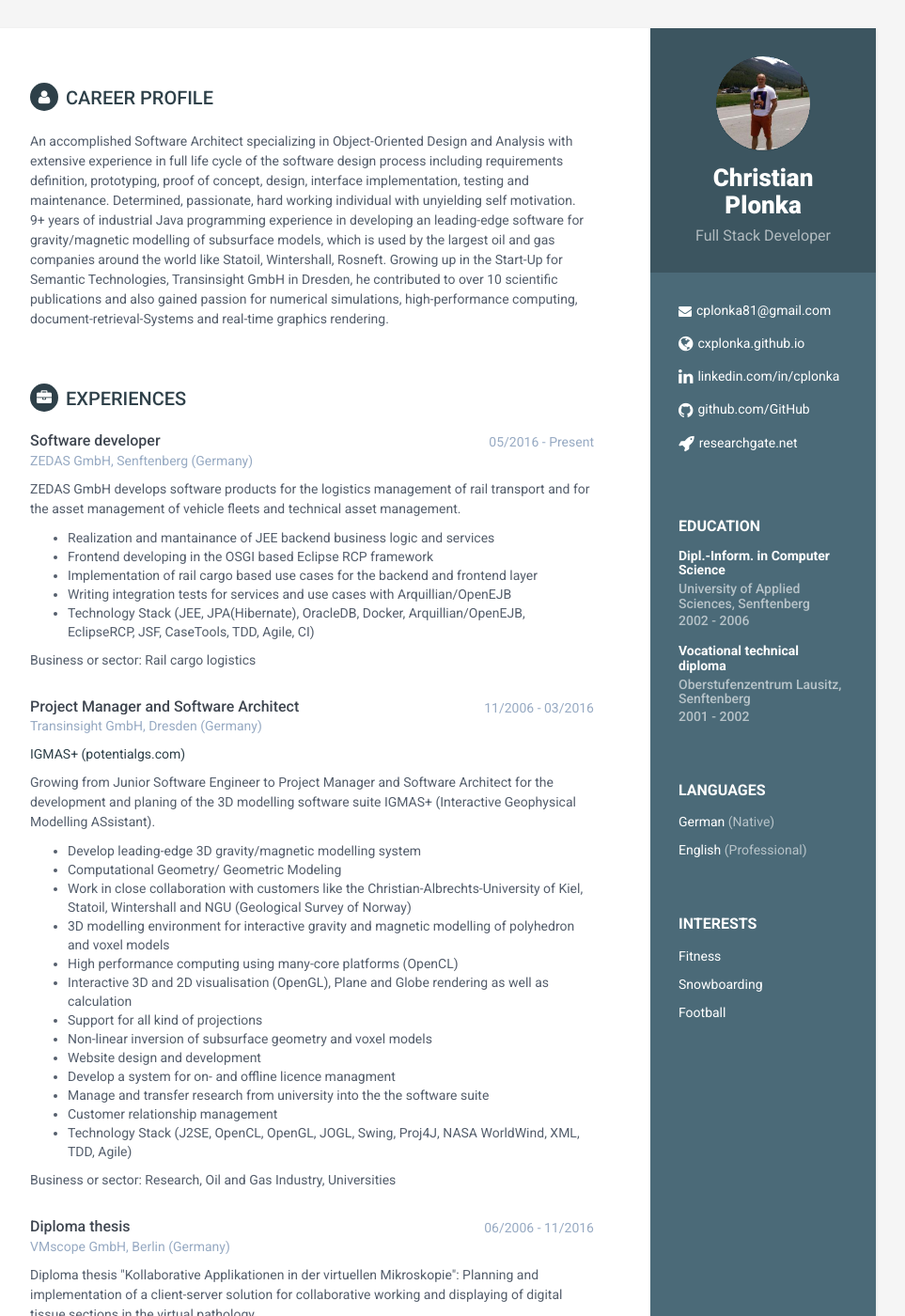
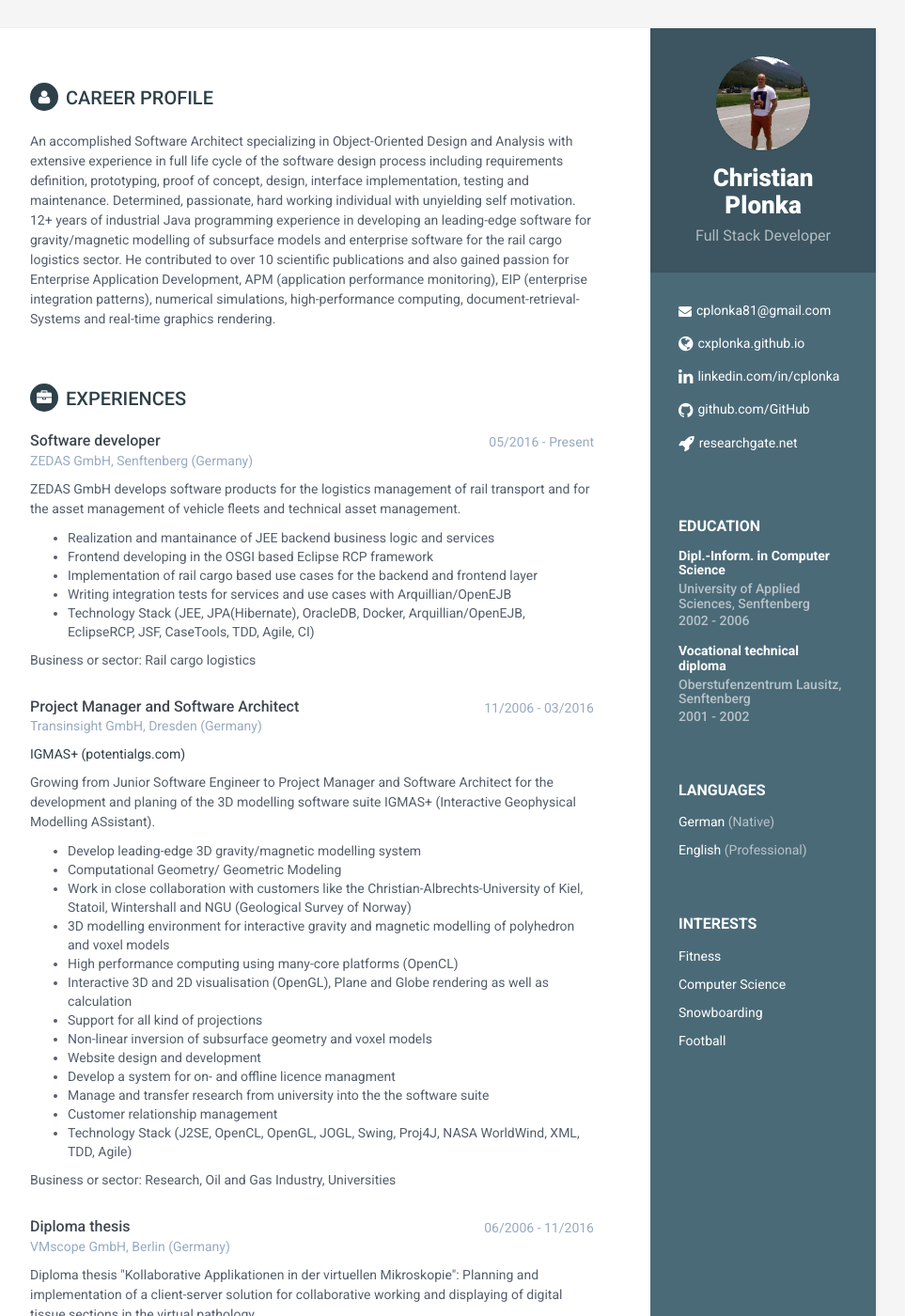
Before and after one commit to cxplonka/cxplonka.github.io, a Jekyll site: the page built from index.html, in a window 1280 px wide and 1400 px high. Shown: the whole window at 94% size, without its empty margins (188-1151 px from the left). Built offline with Jekyll 4.4.1, drawn with Linux system fonts in a browser that asks for light colours; some of the changed text lies outside the part shown.

Commit message:
Update CV

```diff
--- a/_includes/career-profile.html
+++ b/_includes/career-profile.html
@@ -4,10 +4,10 @@
         <p>An accomplished Software Architect specializing in Object-Oriented Design and Analysis with extensive experience
             in full life cycle of the software design process including requirements definition, prototyping, proof of concept,
             design, interface implementation, testing and maintenance. Determined, passionate, hard working individual with
-            unyielding self motivation. 9+ years of industrial Java programming experience in developing an leading-edge software
-            for gravity/magnetic modelling of subsurface models, which is used by the largest oil and gas companies around the world
-            like Statoil, Wintershall, Rosneft. Growing up in the Start-Up for Semantic Technologies, Transinsight GmbH in Dresden,
-            he contributed to over 10 scientific publications and also gained passion for numerical simulations, high-performance computing,
-            document-retrieval-Systems and real-time graphics rendering.
+            unyielding self motivation. 12+ years of industrial Java programming experience in developing an leading-edge software
+            for gravity/magnetic modelling of subsurface models and enterprise software for the rail cargo logistics sector. He
+			contributed to over 10 scientific publications and also gained passion for Enterprise Application Development,
+			APM (application performance monitoring), EIP (enterprise integration patterns), numerical simulations, high-performance
+			computing, document-retrieval-Systems and real-time graphics rendering.
     </div><!--//summary-->
 </section><!--//section-->
--- a/_includes/interests.html
+++ b/_includes/interests.html
@@ -2,6 +2,7 @@
     <h2 class="container-block-title">Interests</h2>
     <ul class="list-unstyled interests-list">
         <li>Fitness</li>
+		<li>Computer Science</li>
         <li>Snowboarding</li>
         <li>Football</li>
     </ul>
--- a/_includes/skills.html
+++ b/_includes/skills.html
@@ -12,15 +12,23 @@
         <div class="item">
             <h3 class="level-title">Java EE</h3>
             <div class="level-bar">
-                <div class="level-bar-inner" data-level="98%">
+                <div class="level-bar-inner" data-level="90%">
+                </div>
+            </div><!--//level-bar-->
+        </div><!--//item-->
+
+		<div class="item">
+            <h3 class="level-title">Angular</h3>
+            <div class="level-bar">
+                <div class="level-bar-inner" data-level="80%">
                 </div>
             </div><!--//level-bar-->
         </div><!--//item-->
 
         <div class="item">
-            <h3 class="level-title">SWING</h3>
+            <h3 class="level-title">Desktop Clients (Swing, RCP)</h3>
             <div class="level-bar">
-                <div class="level-bar-inner" data-level="98%">
+                <div class="level-bar-inner" data-level="85%">
                 </div>
             </div><!--//level-bar-->
         </div><!--//item-->
@@ -28,7 +36,7 @@
         <div class="item">
             <h3 class="level-title">OpenCL</h3>
             <div class="level-bar">
-                <div class="level-bar-inner" data-level="95%">
+                <div class="level-bar-inner" data-level="70%">
                 </div>
             </div><!--//level-bar-->
 
@@ -37,15 +45,15 @@
         <div class="item">
             <h3 class="level-title">OpenGL</h3>
             <div class="level-bar">
-                <div class="level-bar-inner" data-level="85%">
+                <div class="level-bar-inner" data-level="70%">
                 </div>
             </div><!--//level-bar-->
         </div><!--//item-->
 
         <div class="item">
-            <h3 class="level-title">Sketch &amp; Photoshop</h3>
+            <h3 class="level-title">SQL</h3>
             <div class="level-bar">
-                <div class="level-bar-inner" data-level="60%">
+                <div class="level-bar-inner" data-level="80%">
                 </div>
             </div><!--//level-bar-->
         </div><!--//item-->
```
